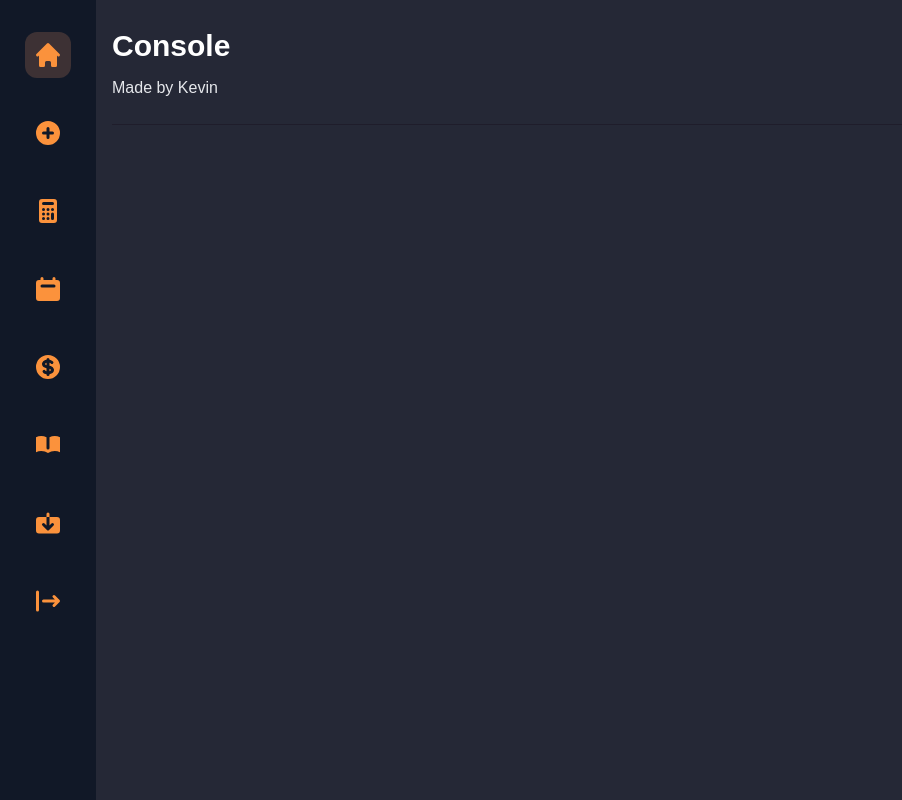
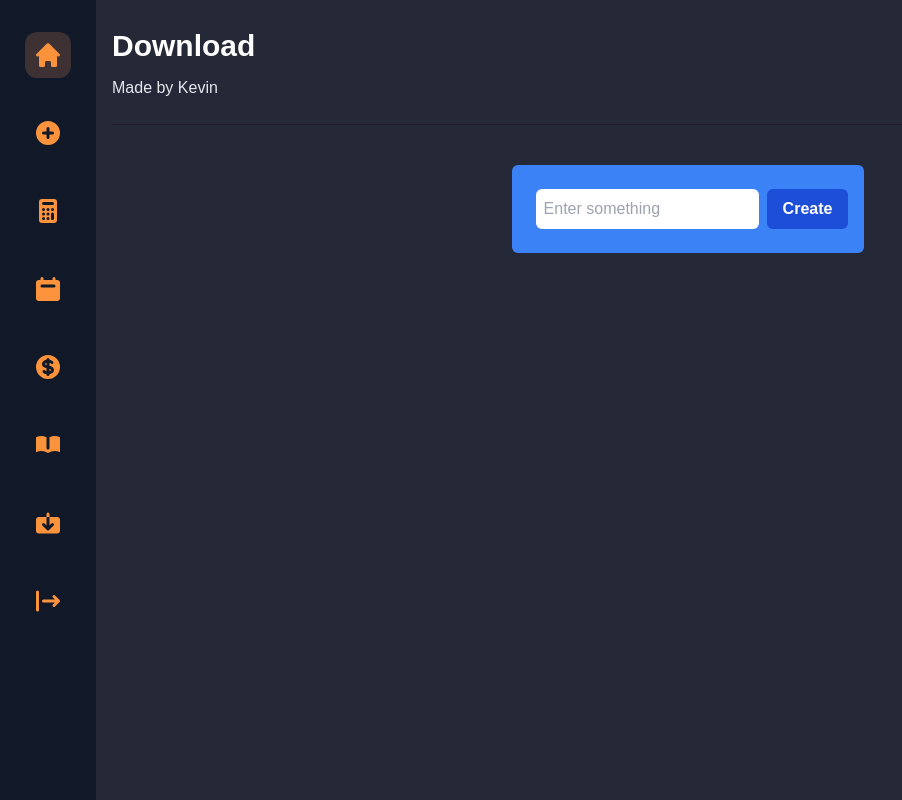
Before and after one commit to Kevin-Kalindu/pythogarus, a Next.js app: page /download in a window 1280 px wide. Shown: the whole page, without its empty margins (0-902 px from the left). Built offline with nearby package versions, Linux system fonts and the light colour scheme; no server answers; sample sign-in values are in the browser's storage.

Commit message:
Update download.js6

```diff
--- a/pages/download.js
+++ b/pages/download.js
@@ -26,24 +26,44 @@ export default function Home() {
     })
   },[auth])
 
-   return(
+   return (
   <div>
-           <header className=''>
+    <header>
       <title>Download</title>
       <script src="../components/script.js"></script>
     </header>
-                <div>
     <div className="flex w-full min-h-screen font-sans bg-gray-800">
-                        <Sidebar page={'main'}/>
-                        <main className=" flex flex-col flex-1 gap-6 p-4">
+      <Sidebar page={'main'} />
+      <main className="flex flex-col flex-1 gap-6 p-4">
         <header>
-                            <h1 className="text-3xl font-semibold leading-loose text-white">Console</h1>
+          <h1 className="text-3xl font-semibold leading-loose text-white">Download</h1>
           <div className="text-gray-200">Made by Kevin</div>
         </header>
-                          <hr className="border-gray-700"/>
+        <hr className="border-gray-700" />
+
+        {/* Form Section */}
+        <div className="flex justify-center items-center mt-4">
+          <form className="bg-blue-500 p-4 rounded-md">
+            <div className="flex items-center justify-center">
+              <input
+                type="text"
+                className="p-2 m-2 rounded-md"
+                placeholder="Enter something"
+                // Add state and event handler for the input field
+              />
+              <button
+                type="submit"
+                className="bg-blue-700 hover:bg-blue-800 text-white font-semibold py-2 px-4 rounded-md"
+              >
+                Create
+              </button>
+            </div>
+          </form>
+        </div>
+        {/* End Form Section */}
       </main>
     </div>
   </div>
-     </div>
-        )
+);
+
 }
```
Lines whose indentation alone changed are shown as unchanged.
